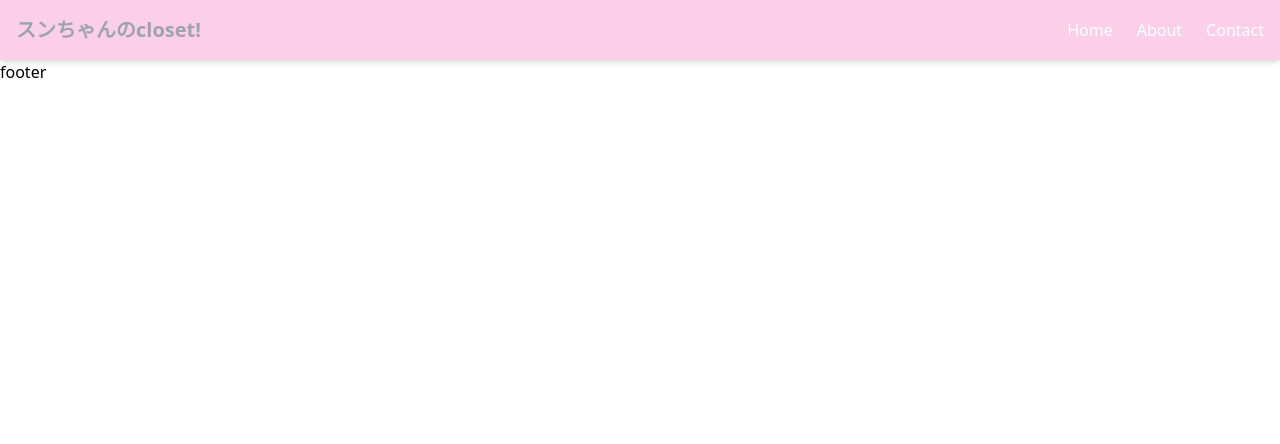
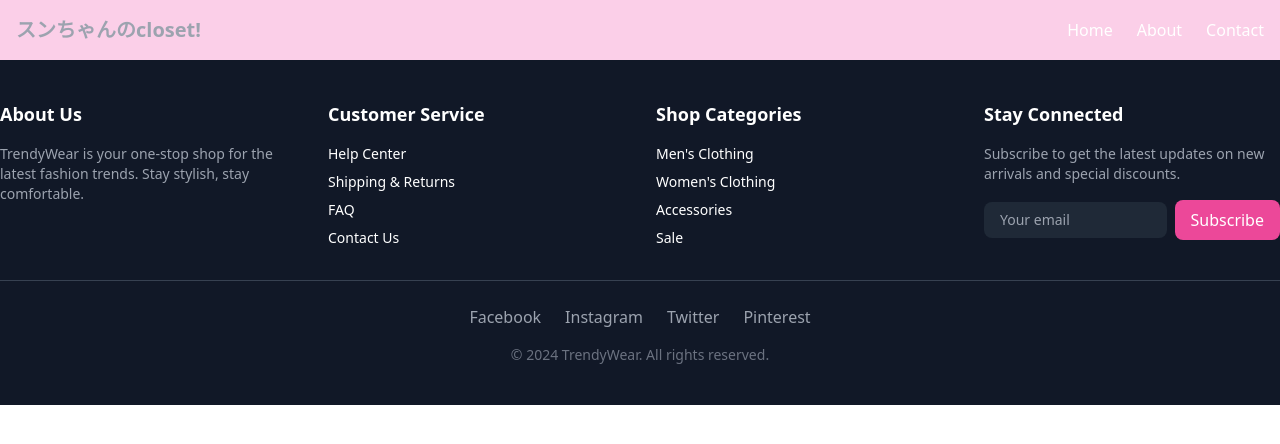
Before and after one commit to mangozzzy/my-app, a Next.js app: page / in a window 1280 px wide. Shown: the top 444 px of the page. Built offline with nearby package versions, Linux system fonts and the light colour scheme.

Commit message:
create footer

```diff
--- /dev/null
+++ b/app/component/Footer.js
@@ -0,0 +1,113 @@
+import React from "react";
+
+const Footer = () => {
+  return (
+    <footer className="bg-gray-900 text-white py-10">
+      <div className="container mx-auto grid grid-cols-1 md:grid-cols-4 gap-8">
+        {/* About Us Section */}
+        <div>
+          <h3 className="text-lg font-bold mb-4">About Us</h3>
+          <p className="text-sm text-gray-400">
+            TrendyWear is your one-stop shop for the latest fashion trends.
+            Stay stylish, stay comfortable.
+          </p>
+        </div>
+
+        {/* Customer Service Section */}
+        <div>
+          <h3 className="text-lg font-bold mb-4">Customer Service</h3>
+          <ul className="text-sm space-y-2">
+            <li>
+              <a href="#help" className="hover:text-gray-300">
+                Help Center
+              </a>
+            </li>
+            <li>
+              <a href="#shipping" className="hover:text-gray-300">
+                Shipping & Returns
+              </a>
+            </li>
+            <li>
+              <a href="#faq" className="hover:text-gray-300">
+                FAQ
+              </a>
+            </li>
+            <li>
+              <a href="#contact" className="hover:text-gray-300">
+                Contact Us
+              </a>
+            </li>
+          </ul>
+        </div>
+
+        {/* Categories Section */}
+        <div>
+          <h3 className="text-lg font-bold mb-4">Shop Categories</h3>
+          <ul className="text-sm space-y-2">
+            <li>
+              <a href="#mens" className="hover:text-gray-300">
+                Men's Clothing
+              </a>
+            </li>
+            <li>
+              <a href="#womens" className="hover:text-gray-300">
+                Women's Clothing
+              </a>
+            </li>
+            <li>
+              <a href="#accessories" className="hover:text-gray-300">
+                Accessories
+              </a>
+            </li>
+            <li>
+              <a href="#sale" className="hover:text-gray-300">
+                Sale
+              </a>
+            </li>
+          </ul>
+        </div>
+
+        {/* Newsletter Section */}
+        <div>
+          <h3 className="text-lg font-bold mb-4">Stay Connected</h3>
+          <p className="text-sm text-gray-400 mb-4">
+            Subscribe to get the latest updates on new arrivals and special discounts.
+          </p>
+          <form className="flex items-center space-x-2">
+            <input
+              type="email"
+              placeholder="Your email"
+              className="w-full px-4 py-2 rounded-lg bg-gray-800 text-sm text-gray-300 focus:outline-none focus:ring focus:ring-gray-500"
+            />
+            <button className="bg-pink-500 text-white px-4 py-2 rounded-lg hover:bg-pink-600">
+              Subscribe
+            </button>
+          </form>
+        </div>
+      </div>
+
+      {/* Social Media Links */}
+      <div className="border-t border-gray-700 mt-8 pt-6 text-center">
+        <div className="flex justify-center space-x-6 text-gray-400">
+          <a href="#facebook" className="hover:text-white">
+            Facebook
+          </a>
+          <a href="#instagram" className="hover:text-white">
+            Instagram
+          </a>
+          <a href="#twitter" className="hover:text-white">
+            Twitter
+          </a>
+          <a href="#pinterest" className="hover:text-white">
+            Pinterest
+          </a>
+        </div>
+        <p className="text-sm text-gray-500 mt-4">
+          © 2024 TrendyWear. All rights reserved.
+        </p>
+      </div>
+    </footer>
+  );
+};
+
+export default Footer;
--- a/app/page.js
+++ b/app/page.js
@@ -1,10 +1,11 @@
-import Image from "next/image";
 import Header from "./component/Header";
+import Footer from "./component/Footer";
+
 export default function Home() {
   return (
     <div>
       <Header />
-      <div>footer</div>
+      <Footer />
     </div>
 
   )
```
